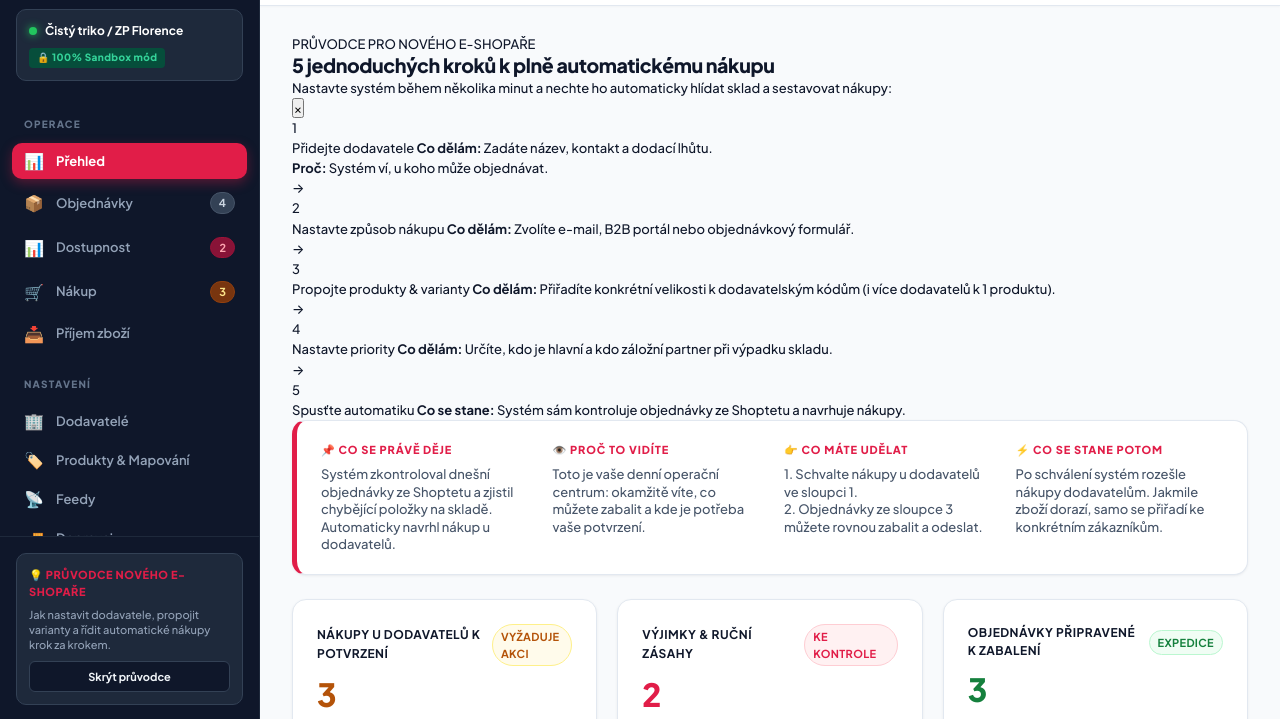
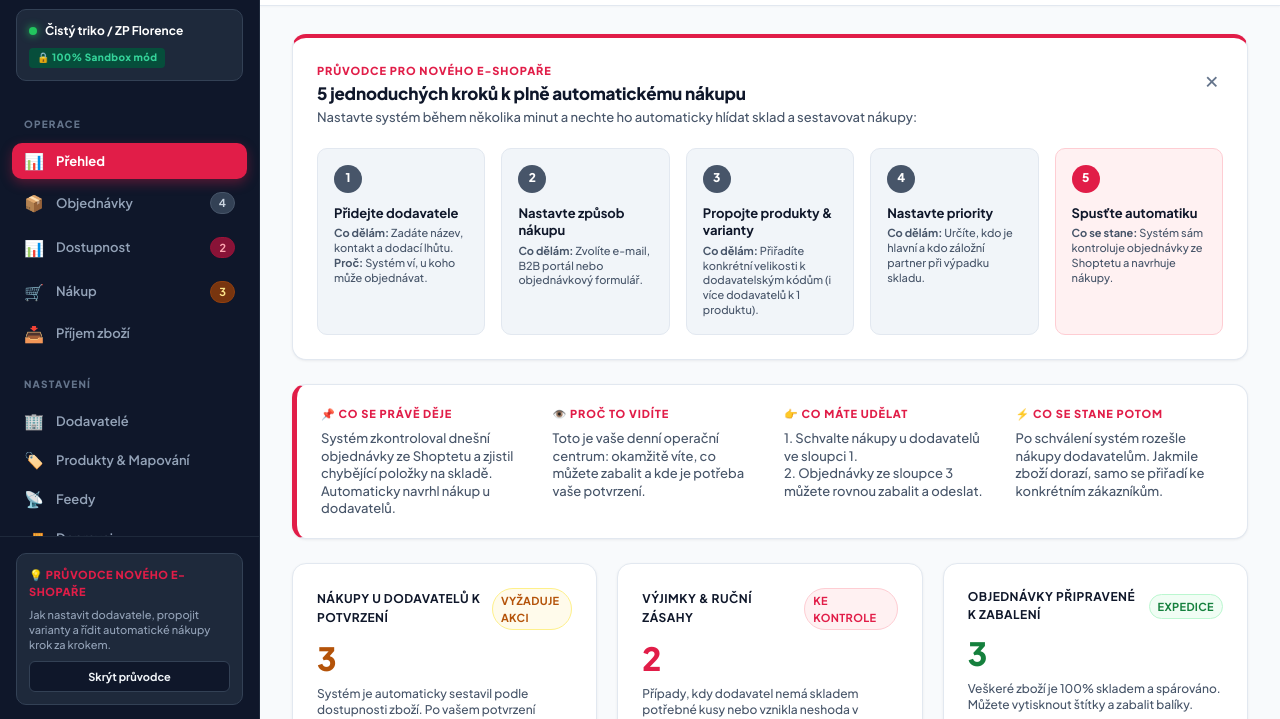
Before and after one commit to hlancaric-ship-it/availability-intelligence-engine, a website: page frontend/index.html in a window 1280 px wide. Both pictures are taken after a click on the button "Zobrazit rychlého průvodce". Shown: the part 79-798 px from the top of the page. Drawn offline with Linux system fonts and the light colour scheme.

Commit message:
fix: oprava rozvržení průvodce e-shopaře na čistou 5-sloupcovou mřížku

```diff
--- a/frontend/styles.css
+++ b/frontend/styles.css
@@ -984,8 +984,110 @@ button { cursor: pointer; }
 }
 
 /* =====================================================
-   MISC & RESPONSIVE
+   ONBOARDING GUIDE (WIZARD STEPS)
    ===================================================== */
+
+.workflow-guide-card {
+    background: var(--bg-surface);
+    border: 1px solid var(--border-color);
+    border-top: 4px solid var(--brand-red);
+    border-radius: var(--radius-lg);
+    padding: var(--sp-6);
+    margin-bottom: var(--sp-6);
+    box-shadow: var(--shadow-sm);
+}
+.workflow-guide-card.hidden { display: none; }
+
+.guide-header {
+    display: flex;
+    justify-content: space-between;
+    align-items: flex-start;
+    margin-bottom: var(--sp-5);
+}
+
+.guide-badge {
+    font-size: var(--text-xs);
+    font-weight: var(--fw-black);
+    color: var(--brand-red);
+    text-transform: uppercase;
+    letter-spacing: 0.08em;
+    display: block;
+    margin-bottom: var(--sp-1);
+}
+
+.guide-title {
+    font-size: var(--text-xl);
+    font-weight: var(--fw-black);
+    letter-spacing: -0.01em;
+}
+
+.guide-subtitle {
+    font-size: var(--text-base);
+    color: var(--text-muted);
+    margin-top: var(--sp-1);
+}
+
+.btn-close-guide {
+    background: transparent;
+    border: 0;
+    font-size: 24px;
+    cursor: pointer;
+    color: var(--text-subtle);
+    padding: 0 var(--sp-1);
+    transition: color 0.12s;
+}
+.btn-close-guide:hover { color: var(--text-main); }
+
+.workflow-steps {
+    display: grid;
+    grid-template-columns: repeat(5, 1fr);
+    gap: var(--sp-4);
+    align-items: stretch;
+}
+
+.step-card {
+    background: var(--bg-subtle);
+    border: 1px solid var(--border-color);
+    border-radius: var(--radius-md);
+    padding: var(--sp-4);
+    display: flex;
+    flex-direction: column;
+    gap: var(--sp-3);
+    position: relative;
+}
+
+.step-badge {
+    width: 28px;
+    height: 28px;
+    border-radius: 50%;
+    background: var(--text-muted);
+    color: #ffffff;
+    font-size: var(--text-sm);
+    font-weight: var(--fw-black);
+    display: flex;
+    align-items: center;
+    justify-content: center;
+    flex-shrink: 0;
+}
+.step-badge.badge-ready { background: var(--brand-red); }
+.step-card.step-ready { border-color: var(--brand-red-border); background: var(--brand-red-light); }
+
+.step-info { display: flex; flex-direction: column; gap: 4px; }
+
+.step-title {
+    font-size: var(--text-base);
+    font-weight: var(--fw-bold);
+    color: var(--text-main);
+    line-height: var(--lh-snug);
+}
+
+.step-desc {
+    font-size: var(--text-xs);
+    color: var(--text-muted);
+    line-height: var(--lh-snug);
+}
+
+.step-arrow { display: none; }
 
 .manual-override-badge {
     display: inline-flex;
```
